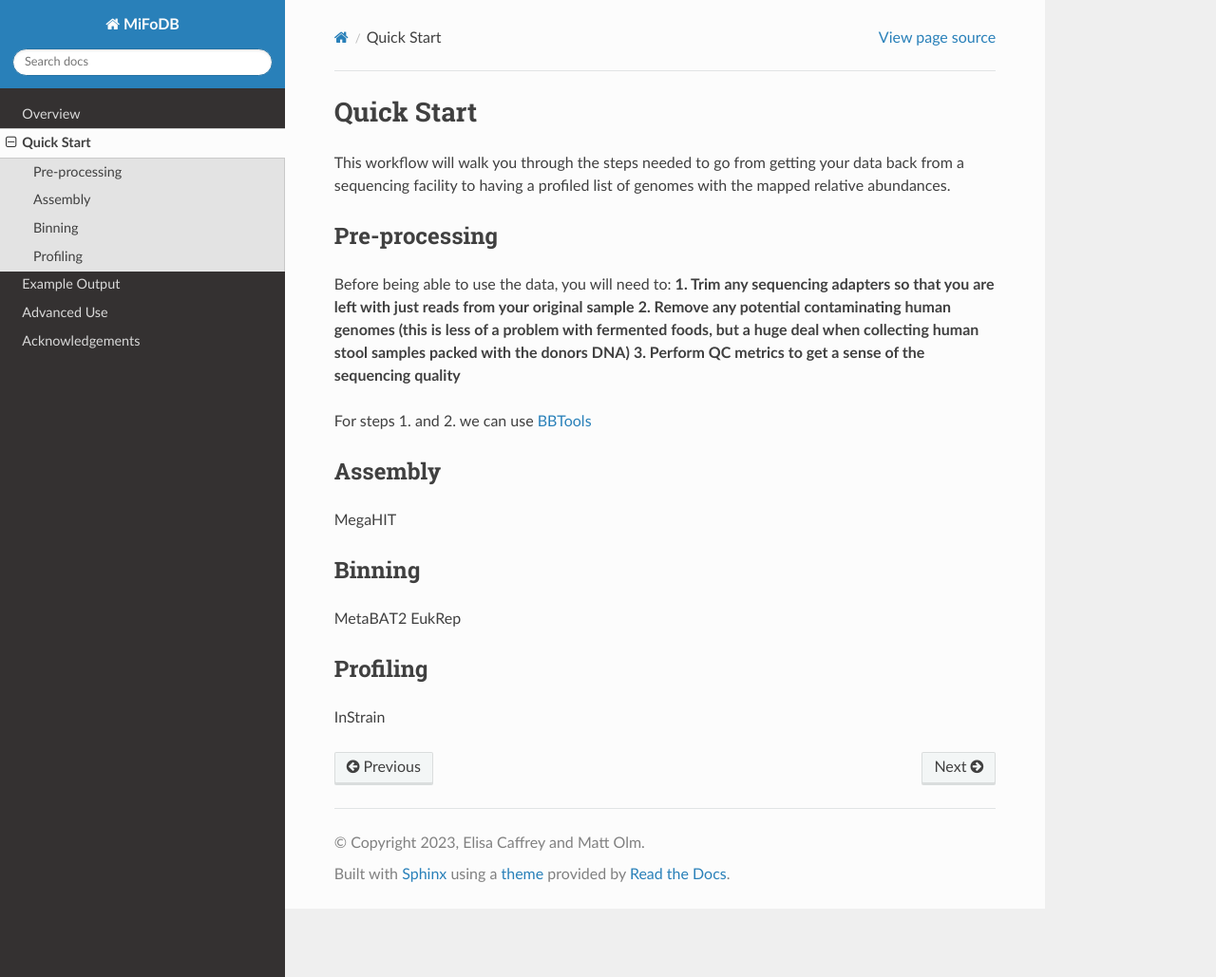
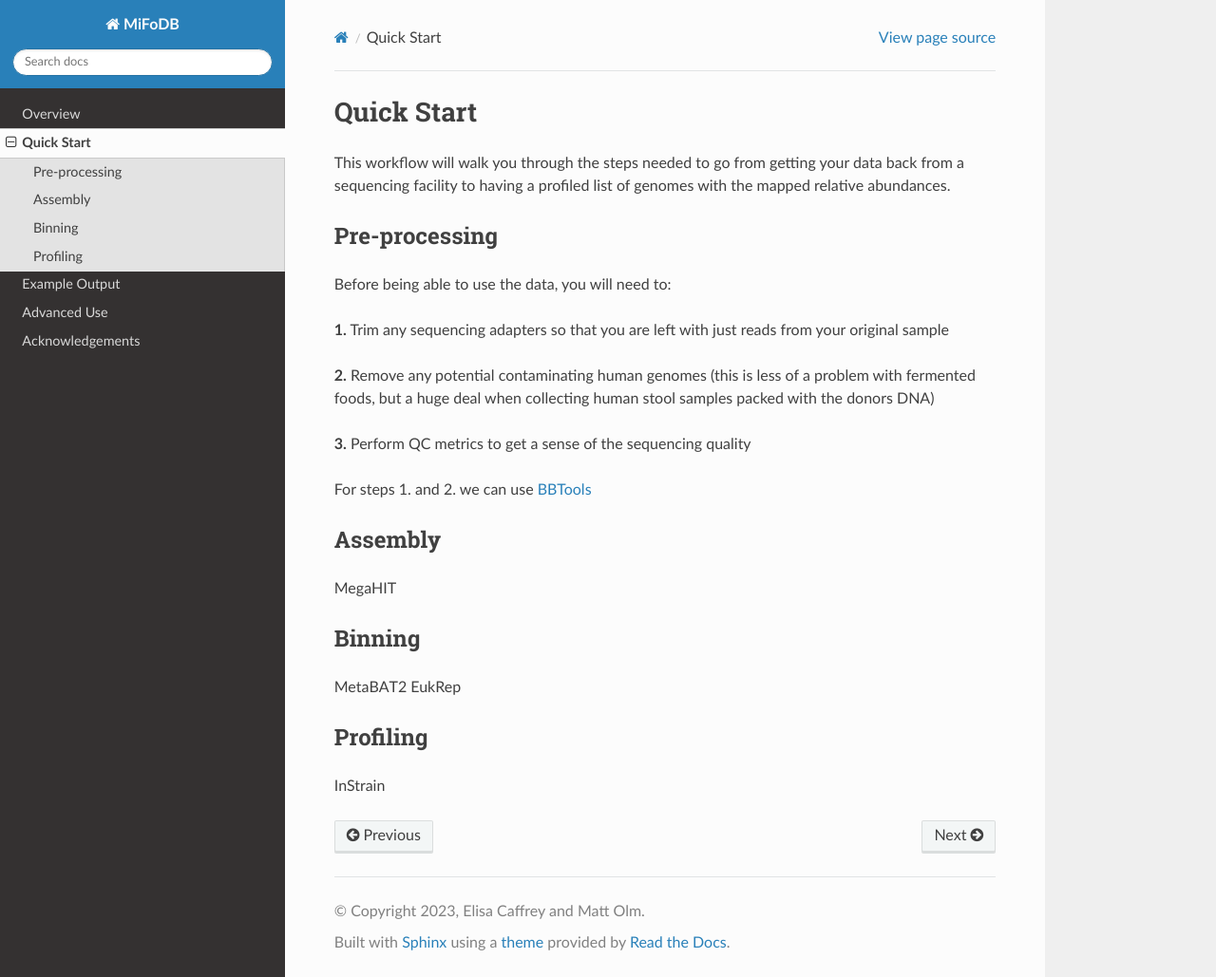
Before and after one commit to elisacaffrey/MiFoDB, a Sphinx documentation site: the page built from docs/source/quick_start.rst, in a window 1280 px wide and 1029 px high. Shown: the whole window at 95% size. Built offline with Sphinx 7.4.7 and the Read the Docs theme 2.0.0, drawn with Linux system fonts in a browser that asks for light colours.

```diff
--- a/docs/source/quick_start.rst
+++ b/docs/source/quick_start.rst
@@ -5,9 +5,12 @@ This workflow will walk you through the steps needed to go from getting your dat
 Pre-processing
 +++++++++++++++++++++++++++++++++++++++++++++++++++++++++++++++++++++
 Before being able to use the data, you will need to:
-**1. Trim any sequencing adapters so that you are left with just reads from your original sample**
-**2. Remove any potential contaminating human genomes (this is less of a problem with fermented foods, but a huge deal when collecting human stool samples packed with the donors DNA)**
-**3. Perform QC metrics to get a sense of the sequencing quality**
+
+**1.** Trim any sequencing adapters so that you are left with just reads from your original sample
+
+**2.** Remove any potential contaminating human genomes (this is less of a problem with fermented foods, but a huge deal when collecting human stool samples packed with the donors DNA)
+
+**3.** Perform QC metrics to get a sense of the sequencing quality
 
 For steps 1. and 2. we can use `BBTools <https://jgi.doe.gov/data-and-tools/software-tools/bbtools/>`_
 
```
